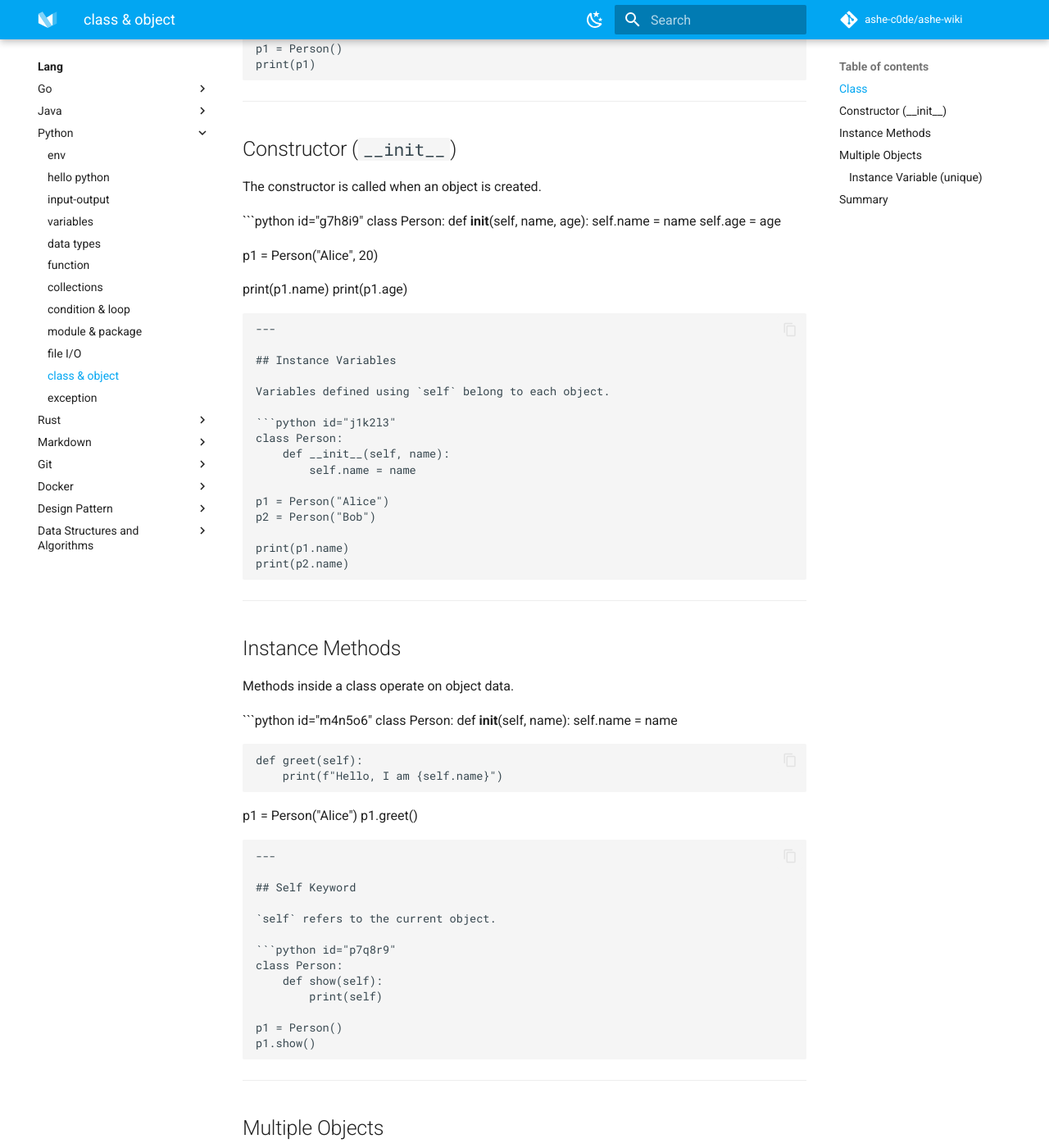
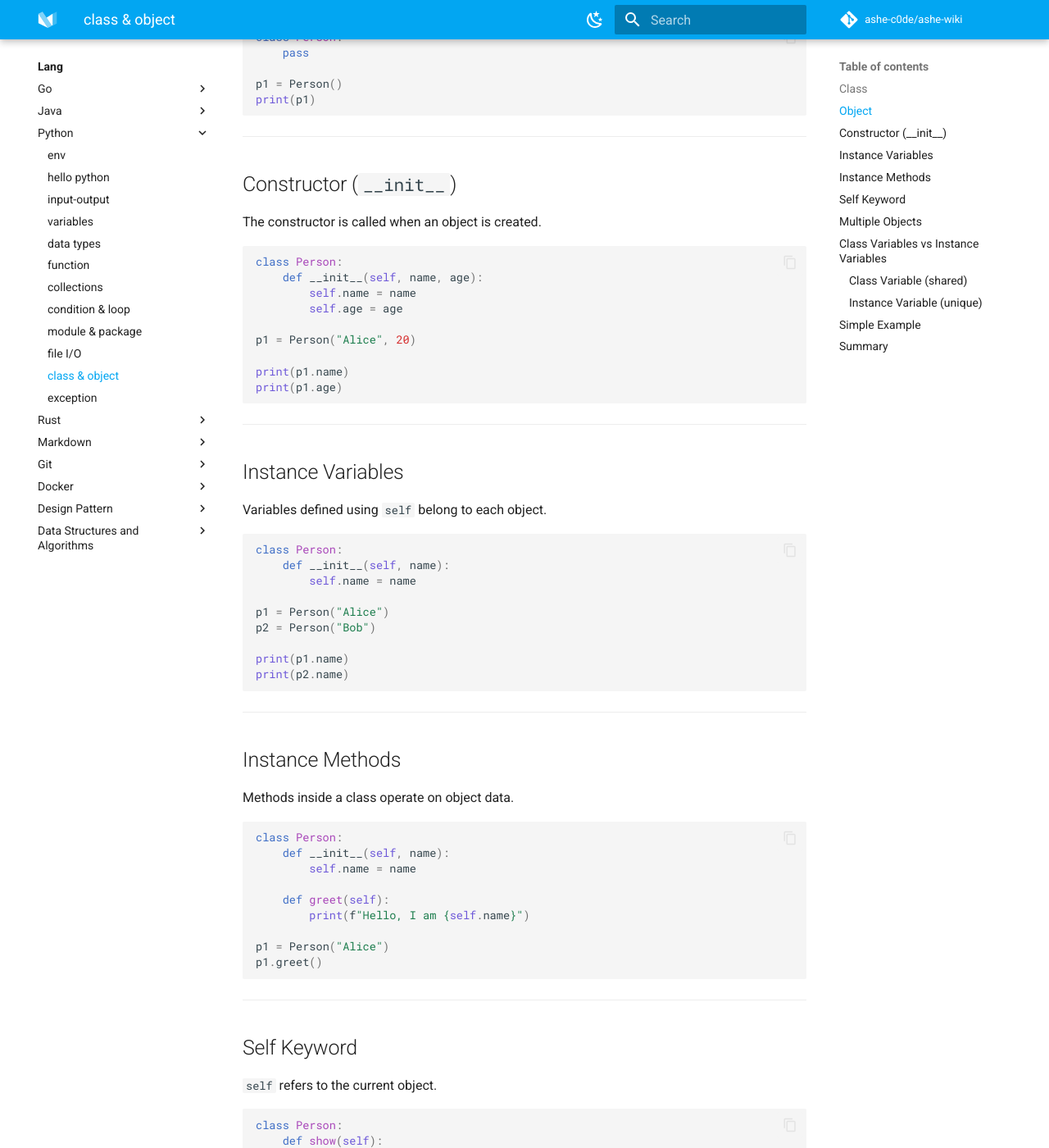
Before and after one commit to ashe-c0de/ashe-wiki, an MkDocs documentation site: the page built from docs/lang/python/class&object.md, in a window 1280 px wide and 1400 px high, scrolled down 670 px. Shown: the whole window at 82% size. Built offline with MkDocs 1.6.1 and Material for MkDocs 9.7.7, drawn with Linux system fonts in a browser that asks for light colours; comment, search, counter and statistics services are not loaded; old or Windows-style settings are respelled for this version of MkDocs; some of the changed text lies outside the part shown.

Commit message:
Update class&object.md

````diff
--- a/docs/lang/python/class&object.md
+++ b/docs/lang/python/class&object.md
@@ -8,7 +8,7 @@ Python is an object-oriented programming (OOP) language. OOP helps you structure
 
 A class is a blueprint for creating objects.
 
-```python id="a1b2c3"
+```python
 class Person:
     pass
 ```
@@ -19,7 +19,7 @@ class Person:
 
 An object is an instance of a class.
 
-```python id="d4e5f6"
+```python
 class Person:
     pass
 
@@ -33,7 +33,7 @@ print(p1)
 
 The constructor is called when an object is created.
 
-```python id="g7h8i9"
+```python
 class Person:
     def __init__(self, name, age):
         self.name = name
@@ -51,7 +51,7 @@ print(p1.age)
 
 Variables defined using `self` belong to each object.
 
-```python id="j1k2l3"
+```python
 class Person:
     def __init__(self, name):
         self.name = name
@@ -69,7 +69,7 @@ print(p2.name)
 
 Methods inside a class operate on object data.
 
-```python id="m4n5o6"
+```python
 class Person:
     def __init__(self, name):
         self.name = name
@@ -87,7 +87,7 @@ p1.greet()
 
 `self` refers to the current object.
 
-```python id="p7q8r9"
+```python
 class Person:
     def show(self):
         print(self)
@@ -102,7 +102,7 @@ p1.show()
 
 Each object has its own data.
 
-```python id="s1t2u3"
+```python
 class Person:
     def __init__(self, name):
         self.name = name
@@ -120,7 +120,7 @@ print(p2.name)
 
 ### Class Variable (shared)
 
-```python id="v4w5x6"
+```python
 class Person:
     species = "Human"
 
@@ -129,7 +129,7 @@ print(Person.species)
 
 ### Instance Variable (unique)
 
-```python id="y7z8a9"
+```python
 class Person:
     def __init__(self, name):
         self.name = name
@@ -139,7 +139,7 @@ class Person:
 
 ## Simple Example
 
-```python id="b1c2d3"
+```python
 class Dog:
     def __init__(self, name):
         self.name = name
````
